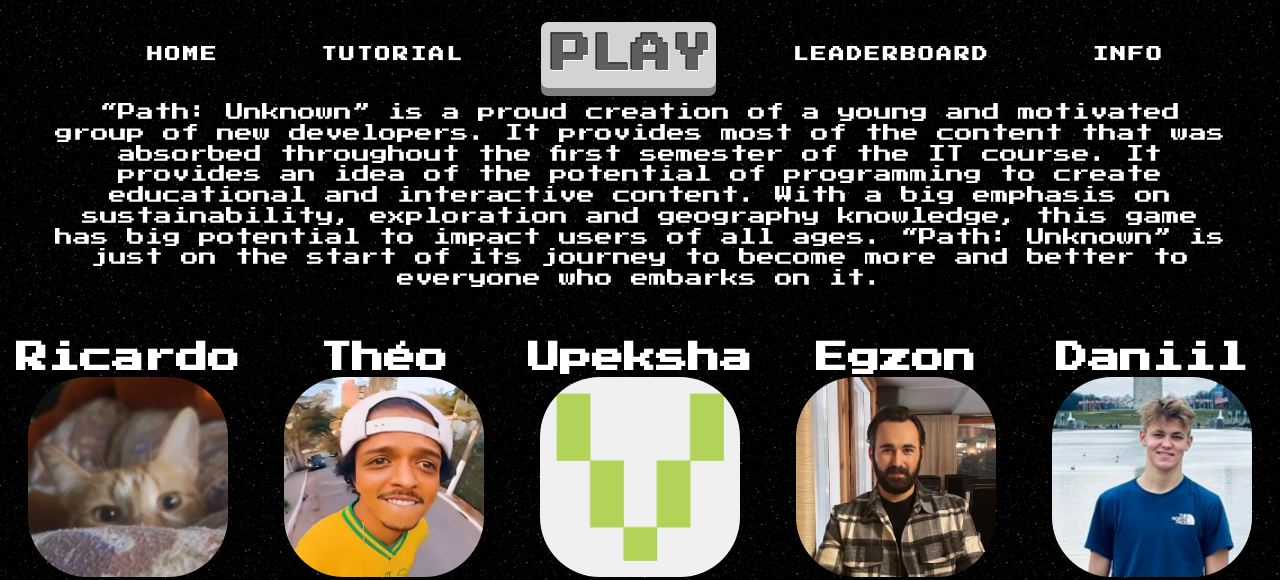
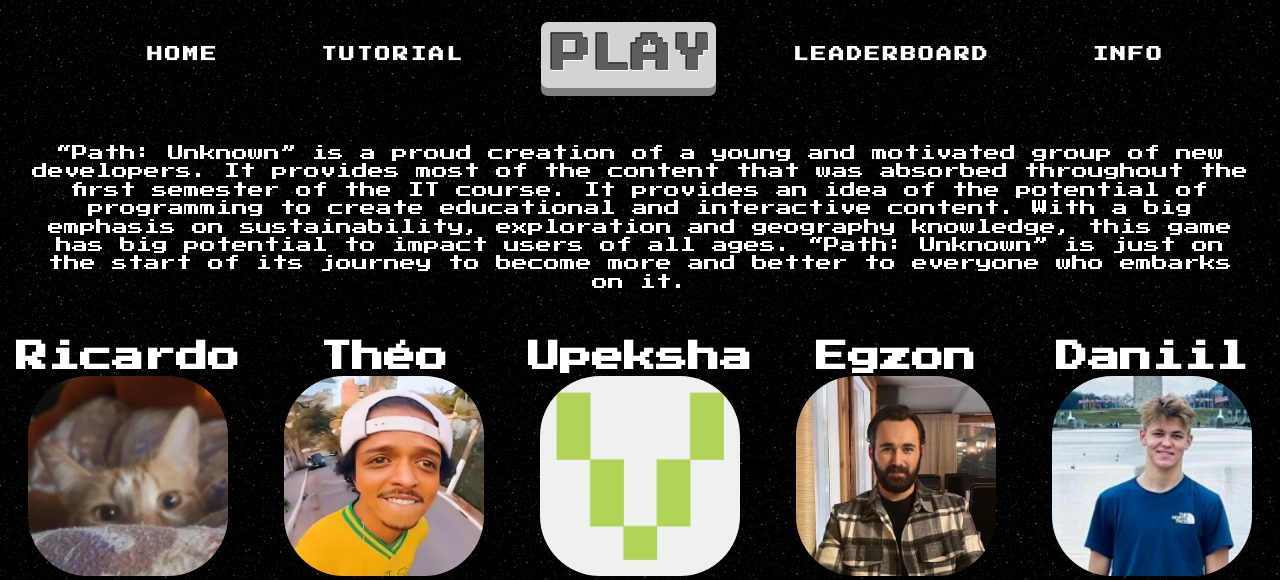
Before and after one commit to IsNotRicardo/Airport-Game-Website, a Flask app: page /path.unknown/info in a window 1280 px wide. Shown: the top 580 px of the page. Run offline with Flask 3, Linux system fonts and the light colour scheme.

Commit message:
Info Update

```diff
--- a/static/css/info.css
+++ b/static/css/info.css
@@ -135,10 +135,13 @@ h3 {
     font-size: small;
 }
 
+
 .teamdesc {
-    padding: 3.2rem;
-    margin-top: 4%;
-    font-size: large;
+    padding-top: 9rem;
+    padding-bottom: 3rem;
+    padding-left: 2rem;
+    padding-right: 2rem;
+    font-size: 16px;
     color: white;
     text-align: center;
 }
```
